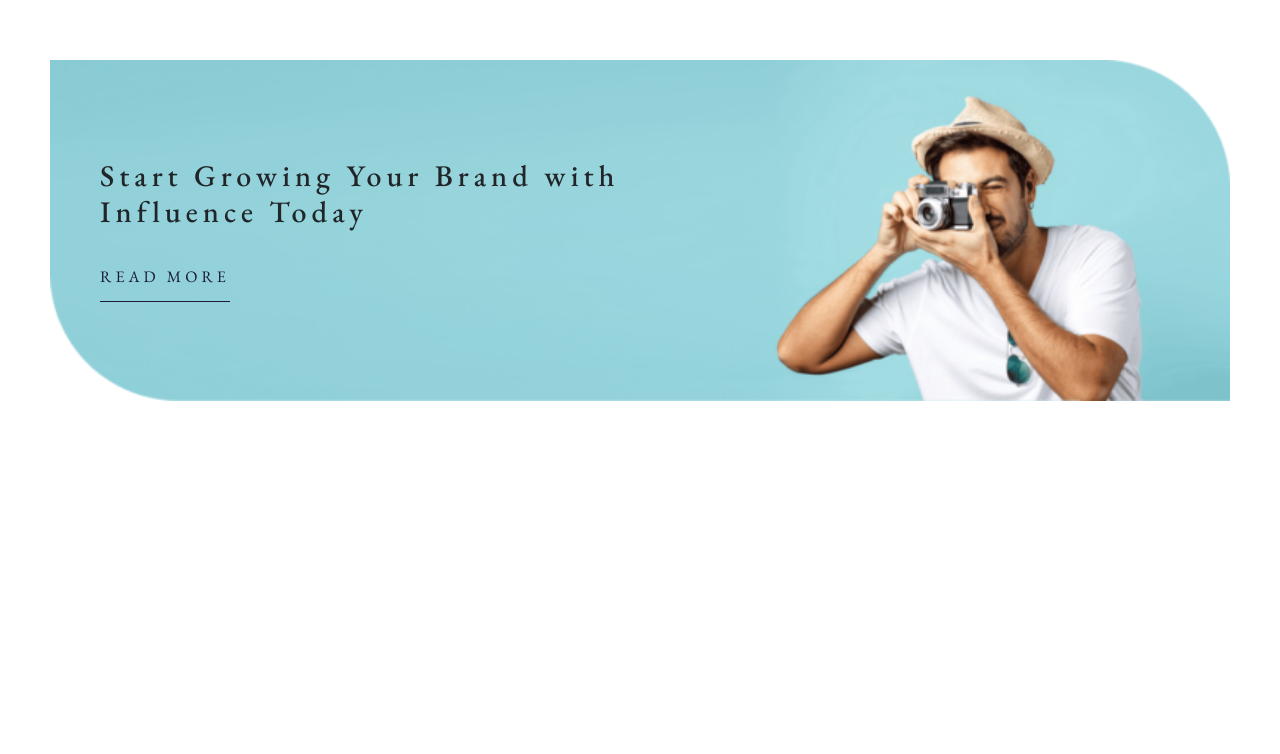
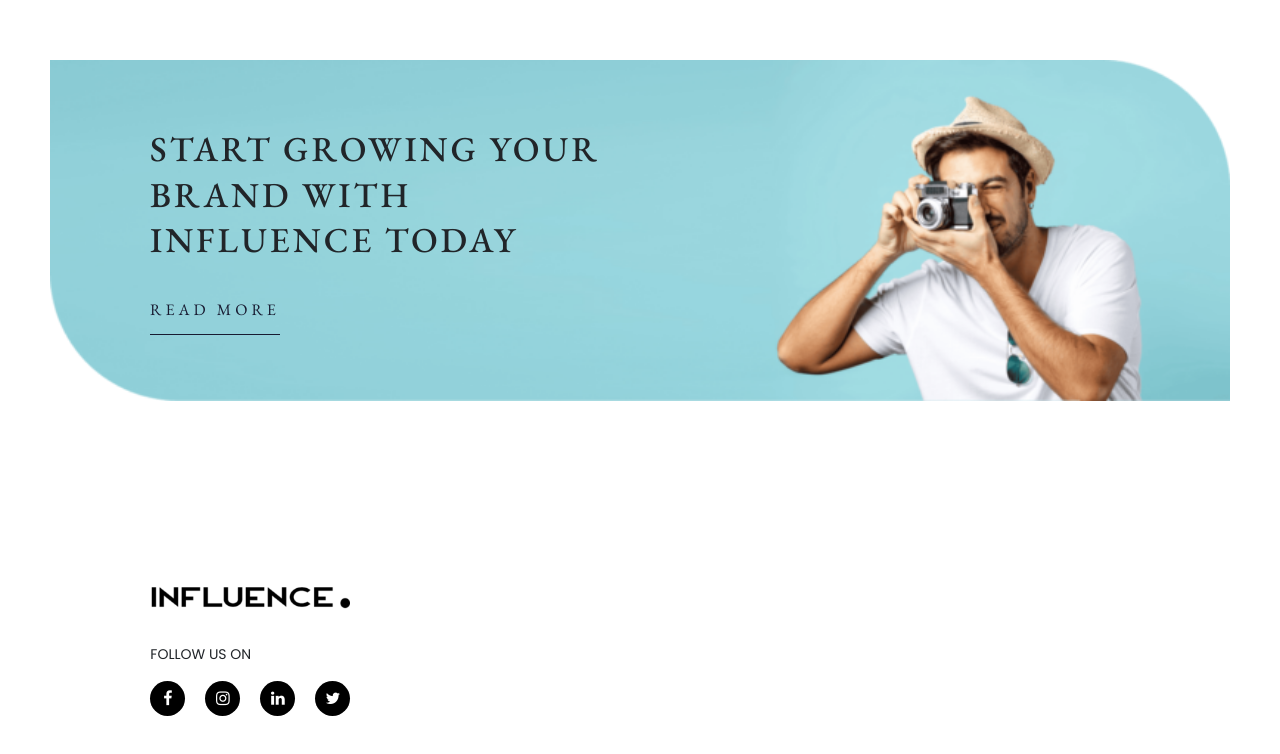
Before and after one commit to ahmednabiiil/influence, a plain HTML site: page index.html in a window 1280 px wide. Shown: the part 5199-5953 px from the top of the page. Drawn offline with nearby package versions, Linux system fonts and the light colour scheme.

Commit message:
update css

```diff
--- a/assets/styles/en/styles.scss
+++ b/assets/styles/en/styles.scss
@@ -749,15 +749,64 @@ a {
     display: flex;
     align-items: center;
     min-height: 500px;
-    padding: 0 50px;
+    padding: 0 100px;
     .growing-read {
       width: 50%;
       h2 {
-        font-size: 30px;
+        font-size: 35px;
         font-family: $anotherFont;
-        letter-spacing: 5px;
+        letter-spacing: 3px;
         margin-bottom: 30px;
+        text-transform: uppercase;
+        line-height: 1.3;
+      }
+      .link-more {
+        &:hover {
+          a {
+            color: $white;
+            border-bottom: 1px solid $white;
+          }
+        }
       }
     }
   }
 }
+// start footer
+.footer {
+  margin-top: 100px;
+  .footer-soical {
+    .footer-logo {
+      width: 200px;
+      margin-bottom: 30px;
+      img {
+        width: 100%;
+      }
+    }
+    p {
+      font-size: 14px;
+    }
+    .soical-links {
+      display: flex;
+      a {
+        background-color: #000;
+        color: $white;
+        width: 35px;
+        height: 35px;
+        flex: 0 0 35px;
+        max-width: 35px;
+        border-radius: 50%;
+        display: flex;
+        align-items: center;
+        justify-content: center;
+        @include transition(all 0.3s ease-in-out);
+        &:not(:last-child) {
+          margin-right: 20px;
+        }
+        &:hover {
+          background-color: rgb(74, 73, 73);
+          color: $white;
+        }
+      }
+    }
+  }
+}
--- a/index.html
+++ b/index.html
@@ -423,6 +423,32 @@
           </div>
         </div>
       </div>
+      <div class="footer">
+        <div class="container-fluid">
+          <div class="row">
+            <div class="col-lg-10 mx-auto">
+              <div class="row">
+                <div class="col-lg-3">
+                  <div class="footer-soical">
+                    <div class="footer-logo">
+                      <img src="/assets/images/logo-300x50.png" alt="" class="img-fluid" />
+                    </div>
+                    <p>FOLLOW US ON</p>
+                    <div class="soical-links">
+                      <a href="#"><i class="fa fa-facebook" aria-hidden="true"></i> </a>
+                      <a href="#"><i class="fa fa-instagram" aria-hidden="true"></i> </a>
+                      <a href="#"><i class="fa fa-linkedin" aria-hidden="true"></i></a>
+                      <a href="#"><i class="fa fa-twitter" aria-hidden="true"></i> </a>
+                    </div>
+                  </div>
+                </div>
+                <div class="col-lg-6"></div>
+                <div class="col-lg-3"></div>
+              </div>
+            </div>
+          </div>
+        </div>
+      </div>
     </div>
     <script src="assets/lib/jquery/jquery.min.js"></script>
     <script src="assets/lib/bootstrap/js/bootstrap.bundle.min.js"></script>
```
Also changed, not shown: assets/styles/en/styles.min.css, 1 other file.
